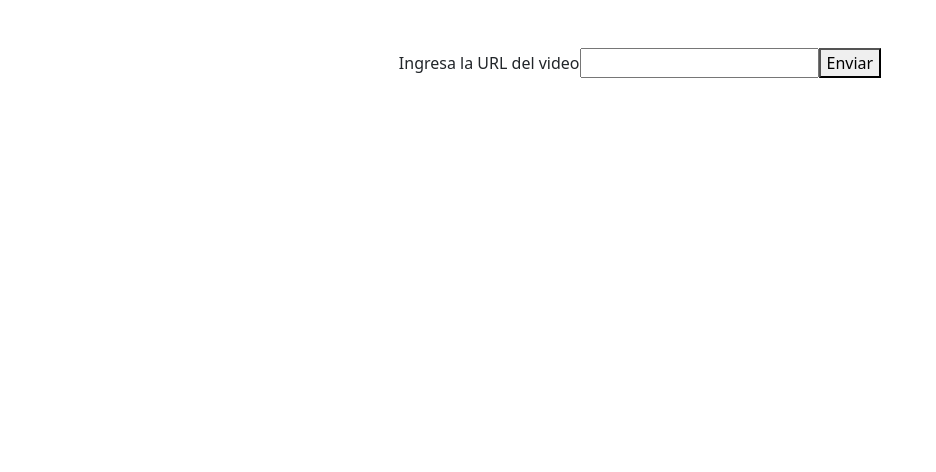
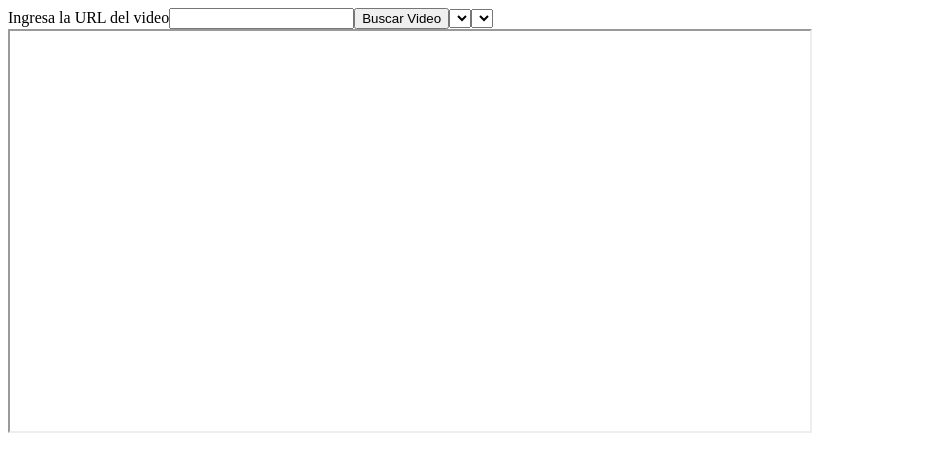
Before and after one commit to DaniielDz/youtube-downloader, a React (Vite) app in the folder frontend/: page / in a window 1280 px wide. Shown: the top 472 px of the page, without its empty margins (0-936 px from the left). Built offline with nearby package versions, Linux system fonts and the light colour scheme.

Commit message:
informacion de video y audio agregada, codigo funcionando bien

```diff
--- a/frontend/index.html
+++ b/frontend/index.html
@@ -5,8 +5,6 @@
     <link rel="icon" type="image/svg+xml" href="/vite.svg" />
     <meta name="viewport" content="width=device-width, initial-scale=1.0" />
     <title>Youtube Video Downloader</title>
-    <link href="https://cdn.jsdelivr.net/npm/bootstrap@5.0.2/dist/css/bootstrap.min.css" rel="stylesheet" integrity="sha384-EVSTQN3/azprG1Anm3QDgpJLIm9Nao0Yz1ztcQTwFspd3yD65VohhpuuCOmLASjC" crossorigin="anonymous">
-<script src="https://cdn.jsdelivr.net/npm/bootstrap@5.0.2/dist/js/bootstrap.bundle.min.js" integrity="sha384-MrcW6ZMFYlzcLA8Nl+NtUVF0sA7MsXsP1UyJoMp4YLEuNSfAP+JcXn/tWtIaxVXM" crossorigin="anonymous"></script>
   </head>
   <body>
     <div id="root"></div>
--- a/frontend/src/components/FormVideo.jsx
+++ b/frontend/src/components/FormVideo.jsx
@@ -9,21 +9,58 @@ function FormVideo() {
     const [url, setUrl] = useState('');
     const [title, setTitle] = useState('');
     const [loading, setLoading] = useState(false); // Nuevo estado para el indicador de carga
+    const [iframe, setIframe] = useState(''); // Nuevo estado para el indicador de carga
 
-    const handleChange = e => {
-        setVideoLink(e.target.value);
-    }
+    const [videos, setVideos] = useState([]); // Utiliza useState para almacenar los videos
+    const [audios, setAudios] = useState([]); // Utiliza useState para almacenar los audios
+
+    const handleChange = e => { setVideoLink(e.target.value);}
 
     const handleSubmit = async e => {
         e.preventDefault();
         setLoading(true); // Mostrar el indicador de carga al comenzar la descarga
 
         try {
-            const res = await axios.post(`${URLHOST}/api/video-info`, { videoLink });
-            const response = await axios.post(`${URLHOST}/api/download-video`, { videoLink }, { responseType: 'blob' });
-            setTitle(res.data.title);
+            const videoFormatsRes = await axios.post(`${URLHOST}/api/video-formats`, { videoLink });
+            const resultados = videoFormatsRes.data.formats.formats;
+            const newVideos = []; // Array temporal para almacenar los videos
+            const newAudios = []; // Array temporal para almacenar los audios
 
-            const blobUrl = window.URL.createObjectURL(new Blob([response.data]));
+            resultados.forEach( obj => {
+                let isMp4 = obj.mimeType.includes('mp4');
+                if(obj.hasVideo) {  // Si es Video...
+                    if(isMp4) {
+
+                        // Obtener el tamaño del archivo en bytes
+                        const tamañoBytes = parseInt(obj.contentLength);
+                        // Convertir el tamaño a megabytes
+                        const tamañoMB = tamañoBytes / (1024 * 1024);
+                        if(isNaN(tamañoMB)) { return }
+
+                        // Extraer solo el tipo MIME sin los codecs
+                        const mimeTypeWithoutCodecs = obj.mimeType.split(';')[0].trim();
+
+                        newVideos.push(`Formato: ${mimeTypeWithoutCodecs}, Calidad: ${obj.qualityLabel}, Tamaño: ${tamañoMB.toFixed(2)}Mb`);
+                    }
+                }
+                else{
+                    // Obtener el tamaño del archivo en bytes
+                    const tamañoBytes = parseInt(obj.contentLength);
+                    // Convertir el tamaño a megabytes
+                    const tamañoMB = tamañoBytes / (1024 * 1024);
+                    if(isNaN(tamañoMB)) { return }
+
+                    newAudios.push(`Audio/Mp3 Tamaño: ${tamañoMB.toFixed(2)}Mb`);
+                }
+            })
+
+            setVideos(newVideos); // Establecer el array de videos una vez que se ha completado el proceso de carga
+            setAudios(newAudios); // Establecer el array de audios una vez que se ha completado el proceso de carga
+            setIframe(videoFormatsRes.data.formats.videoDetails.embed.iframeUrl)
+            const info = await axios.post(`${URLHOST}/api/video-info`, { videoLink });
+            const download = await axios.post(`${URLHOST}/api/download-video`, { videoLink }, { responseType: 'blob' });
+            setTitle(info.data.title);
+            const blobUrl = window.URL.createObjectURL(new Blob([download.data]));
             setUrl(blobUrl);
         } catch(error) {
             console.log(error.response.data.error);
@@ -36,14 +73,29 @@ function FormVideo() {
         <div className="mt-5 mx-auto d-flex flex-column justify-content-center align-items-center w-50">
             <form onSubmit={handleSubmit}>
                 <label htmlFor="inputUrl">Ingresa la URL del video</label>
-                <input type="text" name="" id="inputUrl" value={videoLink} onChange={handleChange}/>
-                <button type="submit">Enviar</button>
+                <input type="text" id="inputUrl" value={videoLink} onChange={handleChange}/>
+                <button type="submit">Buscar Video</button>
+                <select name="" id="">
+                    {
+                        videos.map((video, index) => (
+                            <option key={index} value="">{video}</option>
+                        ))
+                    }
+                </select>
+                <select name="" id="">
+                    {
+                        audios.map((audio, index) => (
+                            <option key={index} value="">{audio}</option>
+                        ))
+                    }
+                </select>
             </form>
             {loading ? (
                 <Loading /> // Mostrar el indicador de carga mientras se descarga el archivo
             ) : (
                 url && <a className="btn btn-success mt-3 fs-4" href={url} download={`${title}.mp3`}>Guardar</a>
             )}
+            <iframe className="mt-3" src={iframe} width="800px" height="400px"></iframe>
         </div>
     );
 }
```
Also changed, not shown: 2 other files (tests, documents, lock files or other folders).
